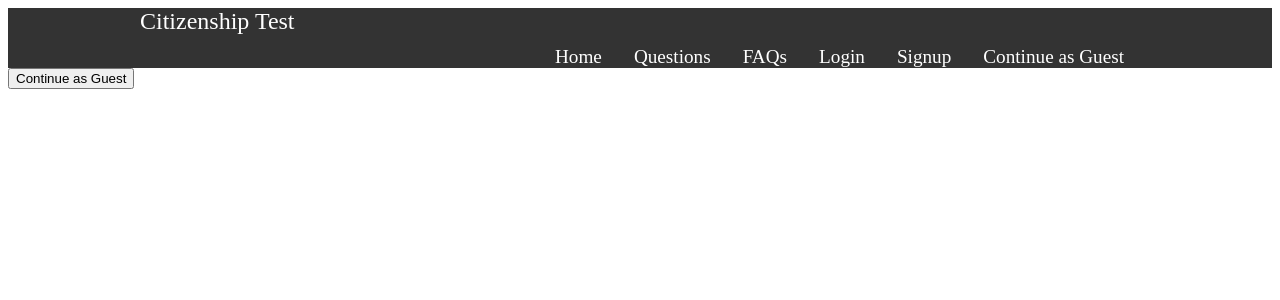
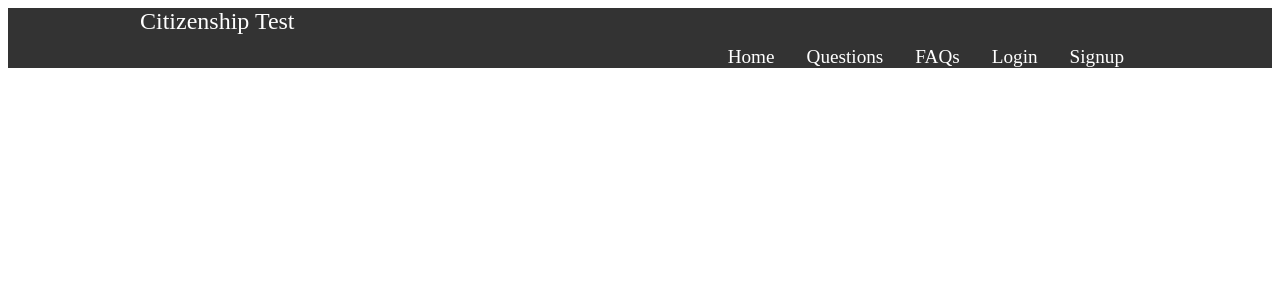
Before and after one commit to DiamondAhuja/Canadian-Citizenship-Test-Practice, a React app: page /anonymous in a window 1280 px wide. Shown: the top 300 px of the page. Built offline with nearby package versions, Linux system fonts and the light colour scheme; no server answers; the HTML template or start-up script is replaced by a standard one.

Commit message:
chore: Remove AnonymousSignIn component and related routes

```diff
--- a/src/App.tsx
+++ b/src/App.tsx
@@ -1,14 +1,13 @@
-import React, { useState, useEffect } from 'react';
-import { BrowserRouter as Router, Route, Routes } from 'react-router-dom';
-import { getAuth, onAuthStateChanged, User } from 'firebase/auth';
-import Navbar from './components/Navbar';
-import Home from './components/Home';
-import Questions from './components/Questions';
-import FAQs from './components/FAQs';
-import Logout from './components/Logout';
-import Login from './components/Login';
-import Signup from './components/Signup';
-import AnonymousSignIn from './components/AnonymousSignIn';
+import React, { useState, useEffect } from "react";
+import { BrowserRouter as Router, Route, Routes } from "react-router-dom";
+import { getAuth, onAuthStateChanged, User } from "firebase/auth";
+import Navbar from "./components/Navbar";
+import Home from "./components/Home";
+import Questions from "./components/Questions";
+import FAQs from "./components/FAQs";
+import Logout from "./components/Logout";
+import Login from "./components/Login";
+import Signup from "./components/Signup";
 
 const App: React.FC = () => {
   const [user, setUser] = useState<User | null>(null);
@@ -36,7 +35,6 @@ const App: React.FC = () => {
           <>
             <Route path="/login" element={<Login />} />
             <Route path="/signup" element={<Signup />} />
-            <Route path="/anonymous" element={<AnonymousSignIn />} />
           </>
         )}
       </Routes>
--- a/src/components/AnonymousSignIn.tsx
+++ /dev/null
@@ -1,22 +0,0 @@
-// AnonymousSignIn.tsx
-import React from "react";
-import { signInAnonymously } from "firebase/auth";
-import { auth } from "../services/firebaseConfig";
-import { useNavigate } from "react-router-dom";
-
-const AnonymousSignIn: React.FC = () => {
-  const navigate = useNavigate();
-
-  const handleAnonymousSignIn = async () => {
-    try {
-      await signInAnonymously(auth);
-      navigate("/");
-    } catch (error) {
-      console.error("Error signing in anonymously: ", error);
-    }
-  };
-
-  return <button onClick={handleAnonymousSignIn}>Continue as Guest</button>;
-};
-
-export default AnonymousSignIn;
--- a/src/components/Navbar.tsx
+++ b/src/components/Navbar.tsx
@@ -1,7 +1,7 @@
-import React from 'react';
-import { Link } from 'react-router-dom';
-import '../styles/Navbar.css';
-import { User } from 'firebase/auth';
+import React from "react";
+import { Link } from "react-router-dom";
+import "../styles/Navbar.css";
+import { User } from "firebase/auth";
 
 interface NavbarProps {
   user: User | null;
@@ -48,11 +48,6 @@ const Navbar: React.FC<NavbarProps> = ({ user }) => {
                   Signup
                 </Link>
               </li>
-              <li className="nav-item">
-                <Link to="/anonymous" className="nav-links">
-                  Continue as Guest
-                </Link>
-              </li>
             </>
           )}
         </ul>
```
